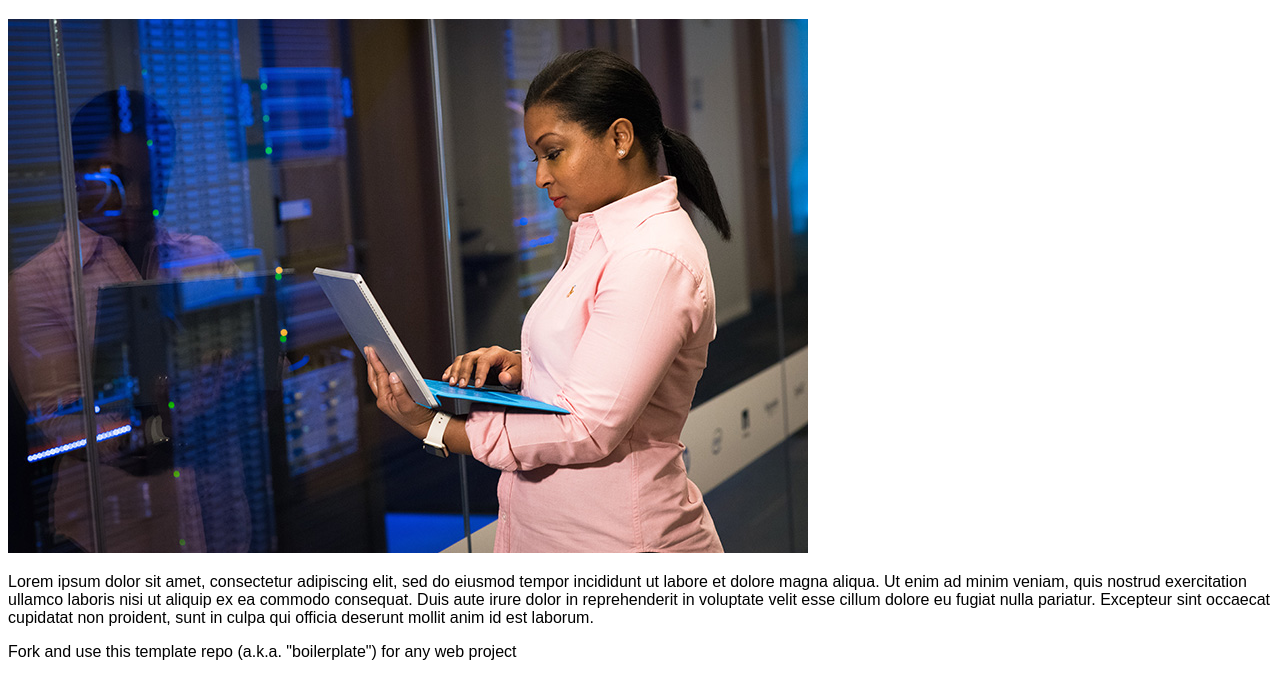
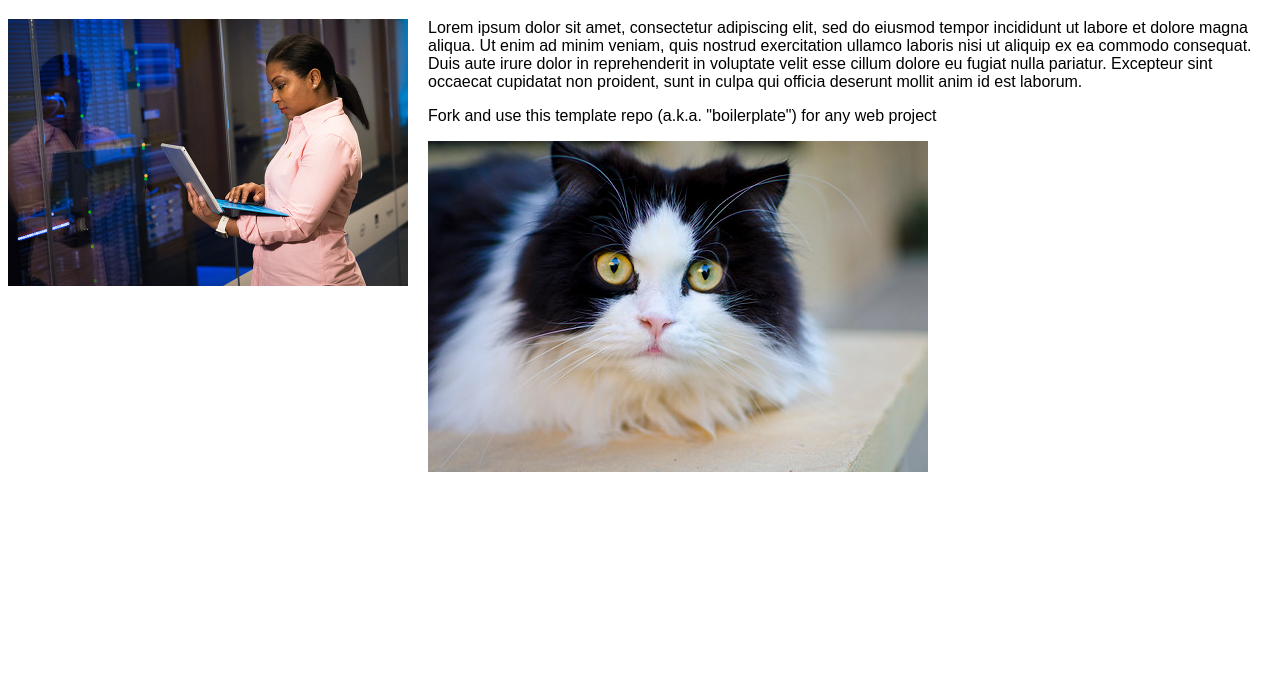
Before and after one commit to Skrubba-dub/image-lesson, a plain HTML site: page index.html in a window 1280 px wide. Shown: the part 61-735 px from the top of the page. Drawn offline with Linux system fonts and the light colour scheme.

Commit message:
Update index.html

```diff
--- a/index.html
+++ b/index.html
@@ -8,7 +8,7 @@
 <body>
 
 	<h1>Website Template</h1>
-	<img src="assets/img/server-resized.jpg" alt="Image of a web server">
+	<img src="assets/img/server-resized.jpg" alt="Image of a web server" class="server-image">
 	<p>Lorem ipsum dolor sit amet, consectetur adipiscing elit, sed do eiusmod tempor incididunt ut labore et dolore magna aliqua. Ut enim ad minim veniam, quis nostrud exercitation ullamco laboris nisi ut aliquip ex ea commodo consequat. Duis aute irure dolor in reprehenderit in voluptate velit esse cillum dolore eu fugiat nulla pariatur. Excepteur sint occaecat cupidatat non proident, sunt in culpa qui officia deserunt mollit anim id est laborum.</p>
 	<p>Fork and use this template repo (a.k.a. "boilerplate") for any web project</p>
 	<img src="assets/img/cat.jpg" alt="Image of a cat">
```
